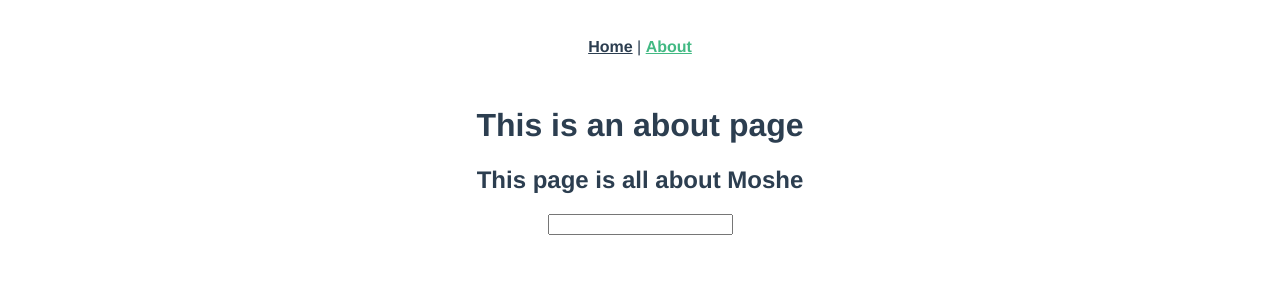
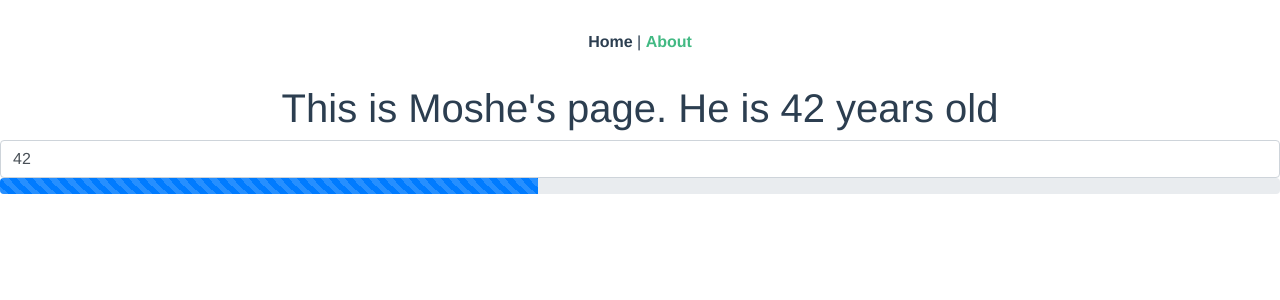
Before and after one commit to jewpaltz/2019SpringInClass, a Vue app: page /about in a window 1280 px wide. Shown: the top 300 px of the page. Built offline with nearby package versions, Linux system fonts and the light colour scheme.

Commit message:
when the network went down on mar 11

```diff
--- a/package.json
+++ b/package.json
@@ -18,7 +18,8 @@
     "mysql": "^2.16.0",
     "dotenv": "^6.2.0",
     "vue": "^2.6.6",
-    "vue-router": "^3.0.1"
+    "vue-router": "^3.0.1",
+    "bootstrap": "^4.3.1"
   },
   "devDependencies": {
     "@vue/cli-plugin-babel": "^3.4.0",
--- a/src/main.js
+++ b/src/main.js
@@ -1,6 +1,7 @@
 import Vue from 'vue'
 import App from './App.vue'
 import router from './router'
+import 'bootstrap/scss/bootstrap.scss';
 
 
 Vue.config.productionTip = false
--- a/src/views/About.vue
+++ b/src/views/About.vue
@@ -1,19 +1,24 @@
 <template>
-  <div class="about">
-    <h1>This is an about page</h1>
-    <h2>This page is all about {{name}}</h2>
-    <input type="text" class="form-control" />
+  <div class="row">
+    <div class="col">
+      <h1>This is {{name}}'s page. He is {{age}} years old </h1>
+      <input v-model="age" type="text" class="form-control" placeholder="Age" />
+      <div class="progress">
+        <div class="progress-bar progress-bar-striped progress-bar-animated" role="progressbar" aria-valuenow="75" aria-valuemin="0" aria-valuemax="100" :style="{width: age + '%'}"></div>
+      </div>
+    </div>
   </div>
 </template>
-<style lang="sass">
-
-</style>
 
 <script>
 export default {
-  data: ()=> ({
-    name: "Moshe"
-  }),
-
+    data: ()=> ({
+      name: "Moshe",
+      age: 42
+    })
 }
 </script>
+
+<style type="scss">
+
+</style>
```
